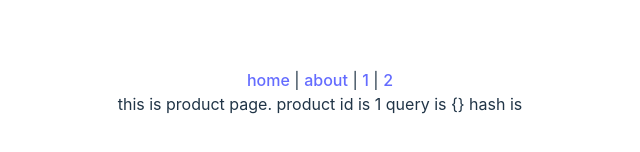
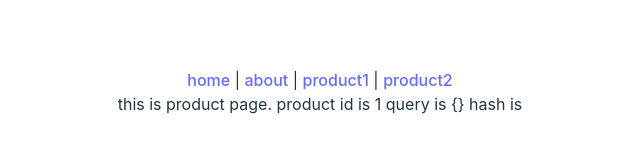
Before and after one commit to gimmyhehe/vue-router-demo, a Vue app: page /product/1 in a window 1280 px wide. Shown: the part 308-460 px from the top of the page, without its empty margins (320-960 px from the left). Built offline with nearby package versions, Linux system fonts and the light colour scheme.

Commit message:
动态路由匹配

```diff
--- a/src/App.vue
+++ b/src/App.vue
@@ -2,8 +2,8 @@
   <div>
     <router-link to='/HOME'>home</router-link> |
     <router-link to='/ABOUT'>about</router-link> |
-    <router-link to='/product/1'>1</router-link> |
-    <router-link to='/product/2'>2</router-link>
+    <router-link to='/product/1'>product1</router-link> |
+    <router-link to='/product/2'>product2</router-link>
     <router-view></router-view>
   </div>
 </template>
--- a/src/components/Product.vue
+++ b/src/components/Product.vue
@@ -11,16 +11,18 @@ const getProductInfo = () => {
 }
 export default {
   mounted() {
-    console.log(this.$route)
+    console.log('mounted execed', this.$route)
   },
   watch: {
     '$route.params.id'() {
+      console.log('option api watch')
       getProductInfo()
     }
   },
   setup() {
     const route = useRoute()
     watch(() => route.params.id, () => {
+      console.log('compotision api watch')
       getProductInfo()
     })
   }
```
